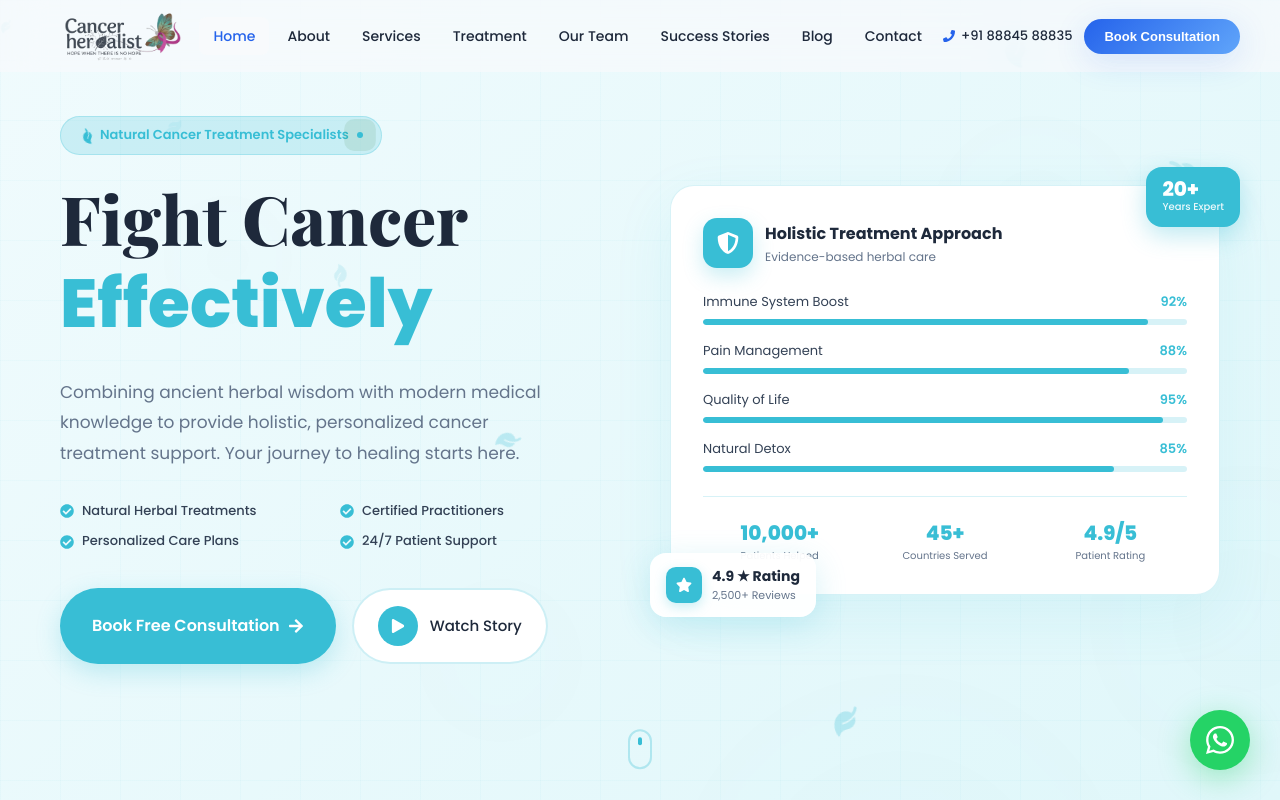
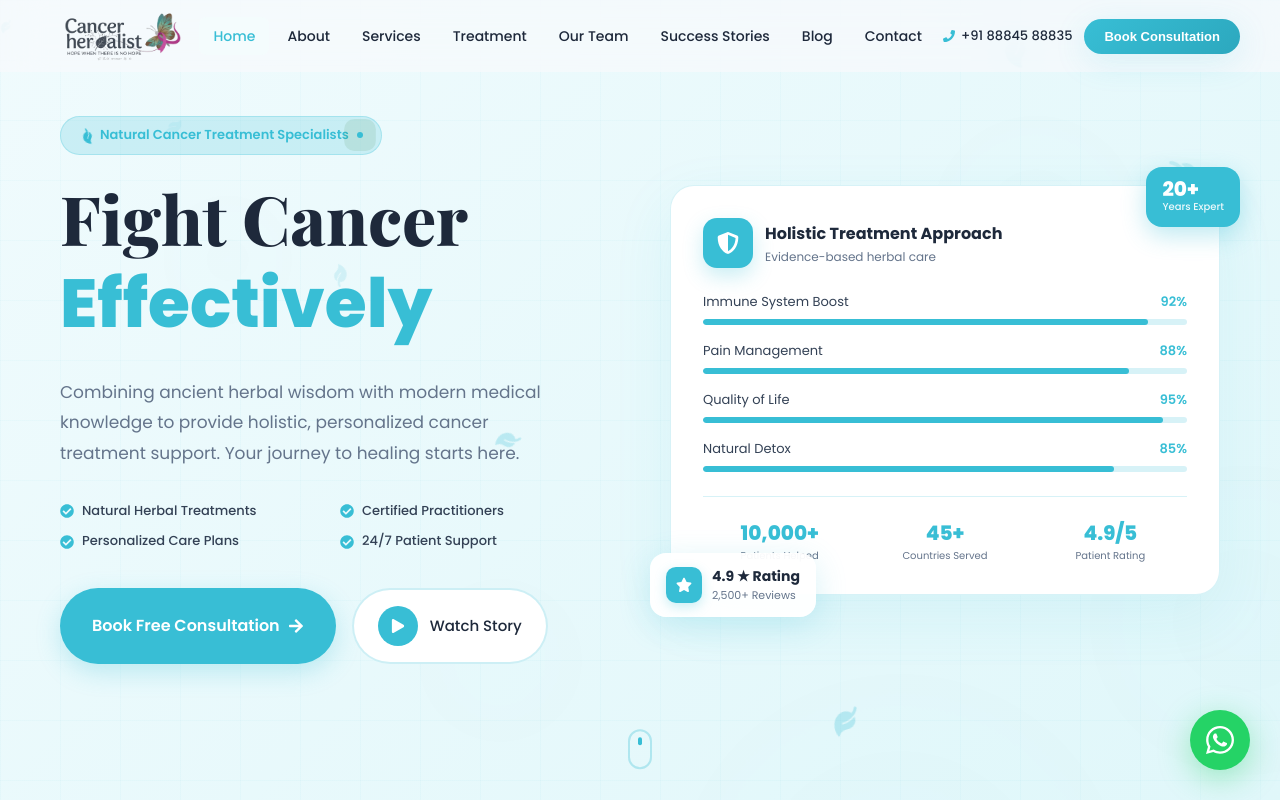
Before and after one commit to jain17akshat/CANCER_HERBALIST, a React (Vite) app: page / in a window 1280 px wide. Shown: the top 800 px of the page. Built offline with nearby package versions, Linux system fonts and the light colour scheme.

Commit message:
Please provide the code changes or file summaries so I can generate the commit message for you.

```diff
--- a/src/App.jsx
+++ b/src/App.jsx
@@ -76,6 +76,7 @@ function App() {
       easing: 'ease-out-cubic',
       once: true,
       offset: 60,
+      disable: 'mobile',
     });
   }, []);
 
--- a/src/components/Footer.jsx
+++ b/src/components/Footer.jsx
@@ -51,7 +51,7 @@ export default function Footer() {
 
       {/* ── Main Footer Grid ── */}
       <div style={{ maxWidth: '1200px', margin: '0 auto', padding: '70px 20px 40px' }}>
-        <div style={{ display: 'grid', gridTemplateColumns: 'minmax(260px,1.6fr) repeat(3, minmax(160px,1fr))', gap: '48px', marginBottom: '56px' }}>
+        <div className="footer-grid" style={{ display: 'grid', gridTemplateColumns: 'minmax(260px,1.6fr) repeat(3, minmax(160px,1fr))', gap: '48px', marginBottom: '56px' }}>
 
           {/* Column 1 — Brand */}
           <div>
@@ -94,6 +94,49 @@ export default function Footer() {
                 <span style={{ width: '32px', height: '32px', borderRadius: '8px', background: `${ACCENT}22`, display: 'flex', alignItems: 'center', justifyContent: 'center', color: ACCENT, flexShrink: 0 }}><FaEnvelope /></span>
                 cancerherbalist@gmail.com
               </a>
+             <a
+  href="mailto:drherbalistindia@gmail.com"
+  style={{
+    display: 'flex',
+    alignItems: 'flex-start',
+    gap: '10px',
+    color: WHITE60,
+    textDecoration: 'none',
+    fontSize: '13px',
+    transition: 'color 0.2s'
+  }}
+  onMouseEnter={(e) => (e.currentTarget.style.color = ACCENT)}
+  onMouseLeave={(e) => (e.currentTarget.style.color = WHITE60)}
+>
+  <span
+    style={{
+      width: '32px',
+      height: '32px',
+      borderRadius: '8px',
+      background: `${ACCENT}22`,
+      display: 'flex',
+      alignItems: 'center',
+      justifyContent: 'center',
+      color: ACCENT,
+      flexShrink: 0
+    }}
+  >
+    <FaEnvelope />
+  </span>
+
+  <div>
+    <div>drherbalistindia@gmail.com</div>
+    <div
+      style={{
+        fontSize: '11px',
+        opacity: 0.7,
+        marginTop: '2px'
+      }}
+    >
+      For Appointment Bookings & Patient Enquiries
+    </div>
+  </div>
+</a>
               <div style={{ display: 'flex', alignItems: 'flex-start', gap: '10px', color: WHITE60, fontSize: '13px' }}>
                 <span style={{ width: '32px', height: '32px', borderRadius: '8px', background: `${ACCENT}22`, display: 'flex', alignItems: 'center', justifyContent: 'center', color: ACCENT, flexShrink: 0, marginTop: '1px' }}><FaMapMarkerAlt /></span>
                 <span style={{ lineHeight: '1.7' }}>Agara Main Road, Near Dinnepalya Bus Stand, Kaggalipura Post, Off Kanakapura Road, Bangalore 560116</span>
@@ -226,12 +269,12 @@ export default function Footer() {
       {/* Responsive Grid Fix */}
       <style>{`
         @media (max-width: 900px) {
-          footer > div:nth-child(3) > div:first-child {
+          .footer-grid {
             grid-template-columns: 1fr 1fr !important;
           }
         }
         @media (max-width: 600px) {
-          footer > div:nth-child(3) > div:first-child {
+          .footer-grid {
             grid-template-columns: 1fr !important;
           }
         }
--- a/src/components/Hero.jsx
+++ b/src/components/Hero.jsx
@@ -589,6 +589,16 @@ const trustItems = [
 export default function Hero() {
   const [currentWord, setCurrentWord] = useState(0);
   const words = ['Naturally', 'Holistically', 'Effectively', 'Safely'];
+  const [isMobile, setIsMobile] = useState(false);
+
+  useEffect(() => {
+    const handleResize = () => {
+      setIsMobile(window.innerWidth <= 768);
+    };
+    handleResize();
+    window.addEventListener('resize', handleResize);
+    return () => window.removeEventListener('resize', handleResize);
+  }, []);
 
   useEffect(() => {
     const interval = setInterval(() => {
@@ -612,7 +622,7 @@ export default function Hero() {
     >
       {/* Animated Background Elements */}
       <div style={{ position: 'absolute', inset: 0, overflow: 'hidden', pointerEvents: 'none' }}>
-        {[...Array(5)].map((_, i) => (
+        {!isMobile && [...Array(5)].map((_, i) => (
           <motion.div
             key={i}
             animate={{ scale: [1, 1.2, 1], opacity: [0.05, 0.12, 0.05] }}
@@ -630,8 +640,7 @@ export default function Hero() {
           />
         ))}
 
-        {/* Floating leaves */}
-        {[...Array(8)].map((_, i) => (
+        {!isMobile && [...Array(8)].map((_, i) => (
           <motion.div
             key={`leaf-${i}`}
             animate={{ y: [-20, 20, -20], rotate: [0, 180, 360], opacity: [0.1, 0.3, 0.1] }}
@@ -991,8 +1000,8 @@ export default function Hero() {
             {/* Floating Badge - Top Right */}
             <motion.div
               className="hero-badge-tr"
-              animate={{ y: [-5, 5, -5] }}
-              transition={{ duration: 3, repeat: Infinity, ease: 'easeInOut' }}
+              animate={isMobile ? {} : { y: [-5, 5, -5] }}
+              transition={isMobile ? {} : { duration: 3, repeat: Infinity, ease: 'easeInOut' }}
               style={{
                 position: 'absolute',
                 top: '-20px',
@@ -1014,8 +1023,8 @@ export default function Hero() {
             {/* Floating Badge - Bottom Left */}
             <motion.div
               className="hero-badge-bl"
-              animate={{ y: [5, -5, 5] }}
-              transition={{ duration: 3, repeat: Infinity, ease: 'easeInOut', delay: 1.5 }}
+              animate={isMobile ? {} : { y: [5, -5, 5] }}
+              transition={isMobile ? {} : { duration: 3, repeat: Infinity, ease: 'easeInOut', delay: 1.5 }}
               style={{
                 position: 'absolute',
                 bottom: '-20px',
@@ -1054,6 +1063,7 @@ export default function Hero() {
         </div>
 
         {/* Scroll Indicator */}
+        {!isMobile && (
           <motion.div
             initial={{ opacity: 0 }}
             animate={{ opacity: 1 }}
@@ -1083,6 +1093,7 @@ export default function Hero() {
               />
             </motion.div>
           </motion.div>
+        )}
       </div>
     </section>
   );
--- a/src/index.css
+++ b/src/index.css
@@ -1,32 +1,34 @@
 @import url('https://fonts.googleapis.com/css2?family=Poppins:wght@300;400;500;600;700;800;900&family=Playfair+Display:wght@400;500;600;700;800&display=swap');
 
 :root {
-  --primary: #2563EB;
-  --primary-dark: #1E3A8A;
-  --primary-light: #DBEAFE;
-  --secondary: #60A5FA;
-  --secondary-light: #F8FAFC;
-  --accent: #3B82F6;
-  --accent-dark: #2563EB;
-  --blue-dark: #1E3A8A;
-  --blue-medium: #2563EB;
-  --blue-light: #60A5FA;
+  --primary: #38bed5;
+  --primary-dark: #0b5b67;
+  --primary-light: #e0f7fa;
+  --secondary: #2ca8be;
+  --secondary-light: #f4fcfd;
+  --accent: #2ca8be;
+  --accent-dark: #0b5b67;
+  --blue-dark: #0b5b67;
+  --blue-medium: #38bed5;
+  --blue-light: #e0f7fa;
   --yellow: #FBBF24;
   --red: #EF4444;
-  --dark: #0F172A;
-  --dark-2: #1E293B;
+  --dark: #0A1628;
+  --dark-2: #1e293b;
   --dark-3: #334155;
-  --gray-1: #F8FAFC;
-  --gray-2: #E2E8F0;
-  --gray-3: #64748B;
+  --gray-1: #f8fafc;
+  --gray-2: #e2e8f0;
+  --gray-3: #64748b;
   --white: #FFFFFF;
-  --gradient-primary: linear-gradient(135deg, #2563EB 0%, #60A5FA 100%);
-  --gradient-accent: linear-gradient(135deg, #1E3A8A 0%, #2563EB 100%);
-  --gradient-light: linear-gradient(135deg, #60A5FA 0%, #DBEAFE 100%);
-  --shadow-sm: 0 2px 8px rgba(37,99,235,0.06);
-  --shadow-md: 0 8px 24px rgba(37,99,235,0.08);
-  --shadow-lg: 0 16px 48px rgba(37,99,235,0.12);
-  --shadow-primary: 0 8px 32px rgba(37,99,235,0.15);
+  --gradient-primary: linear-gradient(135deg, #38bed5 0%, #2ca8be 100%);
+  --gradient-accent: linear-gradient(135deg, #0b5b67 0%, #38bed5 100%);
+  --gradient-light: linear-gradient(135deg, #2ca8be 0%, #e0f7fa 100%);
+  --gradient-green: linear-gradient(135deg, #38bed5 0%, #0b5b67 100%);
+  --shadow-sm: 0 2px 8px rgba(56, 190, 213, 0.06);
+  --shadow-md: 0 8px 24px rgba(56, 190, 213, 0.08);
+  --shadow-lg: 0 16px 48px rgba(56, 190, 213, 0.12);
+  --shadow-primary: 0 8px 32px rgba(56, 190, 213, 0.15);
+  --shadow-green: 0 8px 32px rgba(56, 190, 213, 0.2);
   --border-radius: 16px;
   --border-radius-lg: 24px;
   --border-radius-xl: 32px;
--- a/src/pages/Contact.jsx
+++ b/src/pages/Contact.jsx
@@ -10,9 +10,13 @@ import {
 // ✅ EMAILJS CONFIG — replace these three values after
 //    creating your EmailJS account (see setup guide below)
 // ─────────────────────────────────────────────────────────
-const EMAILJS_SERVICE_ID  = 'YOUR_SERVICE_ID';   // e.g. 'service_abc123'
-const EMAILJS_TEMPLATE_ID = 'YOUR_TEMPLATE_ID';  // e.g. 'template_xyz456'
-const EMAILJS_PUBLIC_KEY  = 'YOUR_PUBLIC_KEY';   // e.g. 'A1b2C3d4E5f6G7h8'
+const EMAILJS_SERVICE_ID = 'service_yud2l0p';
+
+const EMAILJS_ADMIN_TEMPLATE_ID = 'template_4yh74au';
+
+const EMAILJS_PATIENT_TEMPLATE_ID = 'template_56w5hnt';
+
+const EMAILJS_PUBLIC_KEY = '--356eiwt10SJ7xeV';
 
 const ACCENT = '#38bed5';
 
@@ -92,9 +96,9 @@ const labelStyle = {
 export default function Contact() {
   const formRef = useRef();
 
-  const [step, setStep]       = useState(1); // 1=form, 2=slot, 3=success
+  const [step, setStep] = useState(1); // 1=form, 2=slot, 3=success
   const [sending, setSending] = useState(false);
-  const [error, setError]     = useState('');
+  const [error, setError] = useState('');
 
   const [formData, setFormData] = useState({
     name: '', phone: '', email: '',
@@ -134,26 +138,36 @@ export default function Contact() {
 
     const templateParams = {
       // Fields used in EmailJS template
-      patient_name:    formData.name,
-      patient_phone:   formData.phone,
-      patient_email:   formData.email,
-      treatment_type:  formData.treatment,
-      cancer_stage:    formData.stage || 'Not specified',
+      patient_name: formData.name,
+      patient_phone: formData.phone,
+      patient_email: formData.email,
+      treatment_type: formData.treatment,
+      cancer_stage: formData.stage || 'Not specified',
       appointment_day: formData.selectedDay.full,
-      appointment_slot:formData.selectedSlot,
+      appointment_slot: formData.selectedSlot,
       patient_message: formData.message || 'No additional message.',
-      clinic_email:    'cancerherbalist@gmail.com',
+      clinic_email: 'cancerherbalist@gmail.com',
       // reply_to is used so clinic can reply directly to patient
-      reply_to:        formData.email,
+      reply_to: formData.email,
     };
 
   try {
+  // Send email to clinic
   await emailjs.send(
     EMAILJS_SERVICE_ID,
-        EMAILJS_TEMPLATE_ID,
+    EMAILJS_ADMIN_TEMPLATE_ID,
     templateParams,
     EMAILJS_PUBLIC_KEY
   );
+
+  // Send confirmation email to patient
+  await emailjs.send(
+    EMAILJS_SERVICE_ID,
+    EMAILJS_PATIENT_TEMPLATE_ID,
+    templateParams,
+    EMAILJS_PUBLIC_KEY
+  );
+
   setSending(false);
   setStep(3);
 } catch (err) {
```
Also changed, not shown: 1 other file (tests, documents, lock files or other folders). Lines whose indentation alone changed are shown as unchanged.
